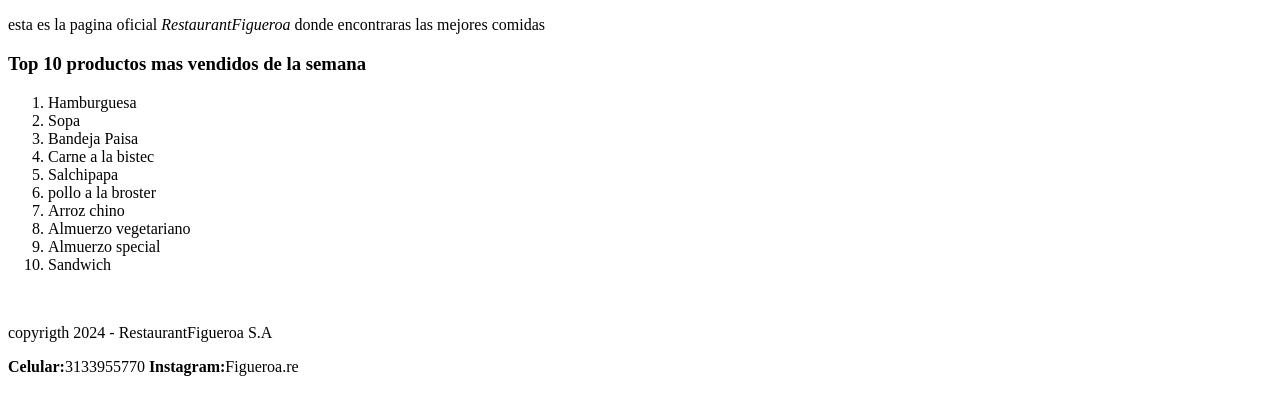
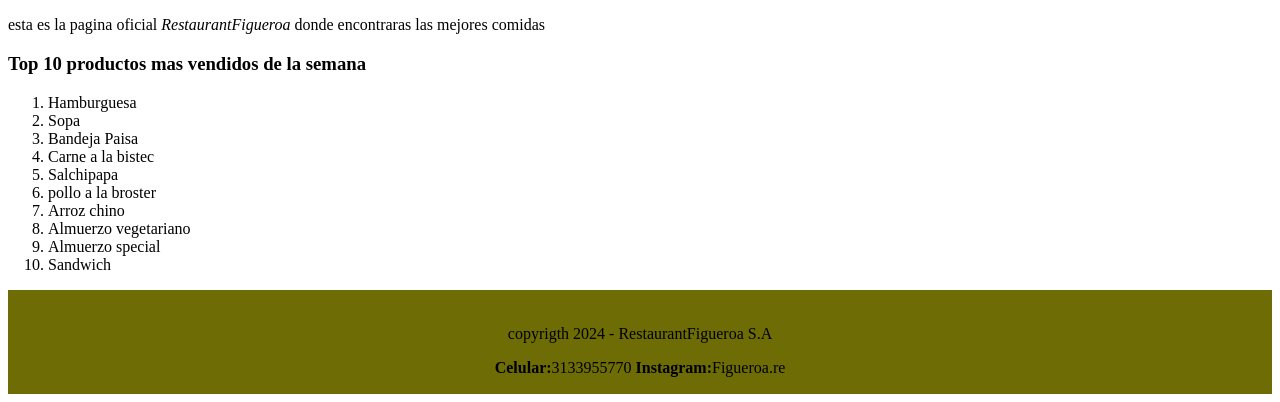
Before and after one commit to YordinFigueroa/Figueroa, a plain HTML site: page HTML/index.html in a window 1280 px wide. Shown: the part 768-1170 px from the top of the page. Drawn offline with Linux system fonts and the light colour scheme; files that its build step writes are made by us from their sources.

Commit message:
load modified CSS

```diff
--- a/CSS/styles.css
+++ b/CSS/styles.css
@@ -5,7 +5,6 @@
 
 .logo-1 {
     width: 200px;
-
 }
 
 .img-1 {
@@ -17,3 +16,10 @@ nav {
     width: 100%;
     height: 80px;
 }
+
+footer {
+    padding: 1px;
+    text-align: center;
+    font-weight: 500;
+    background-color: rgb(110, 108, 5);
+}
```
